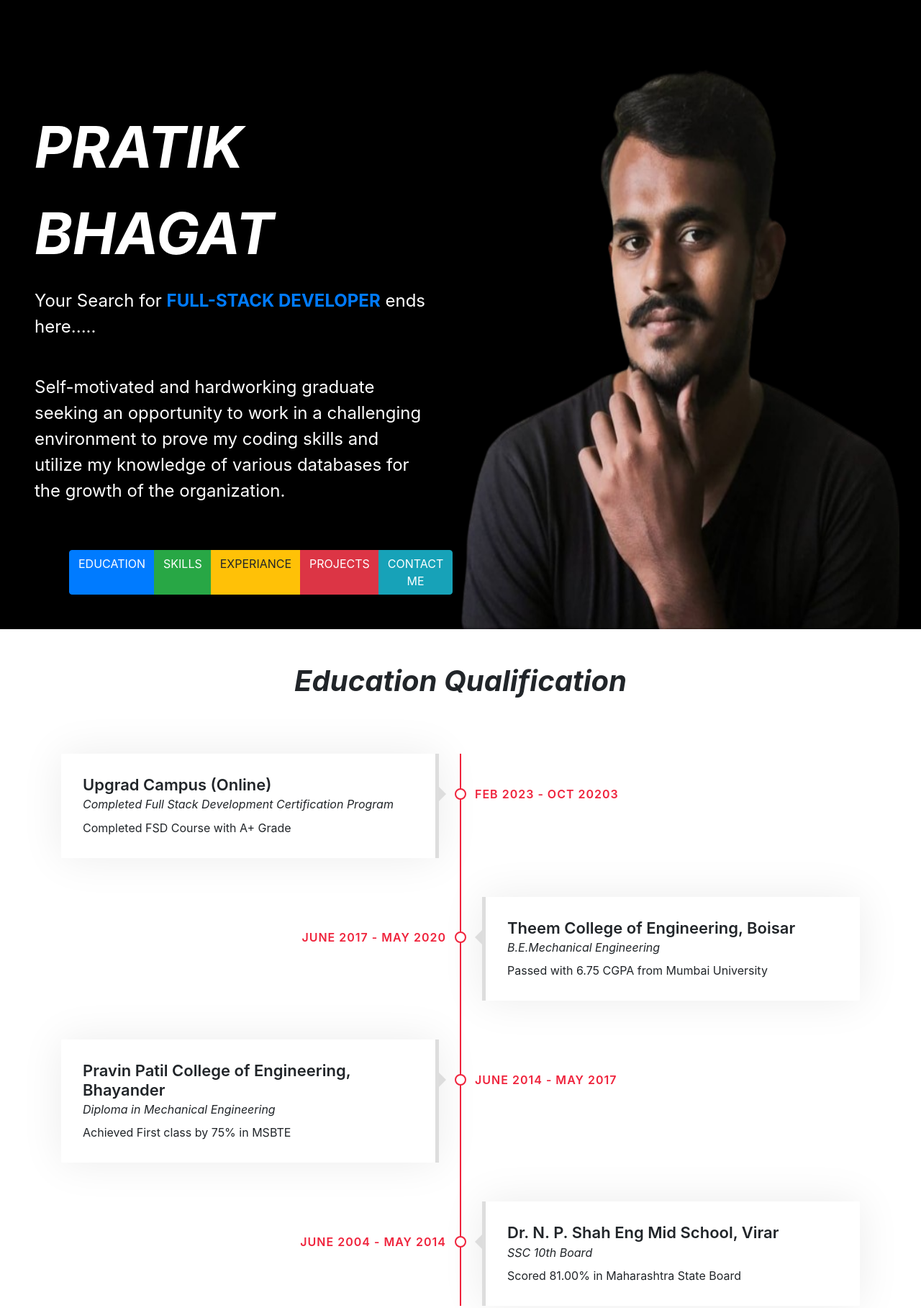
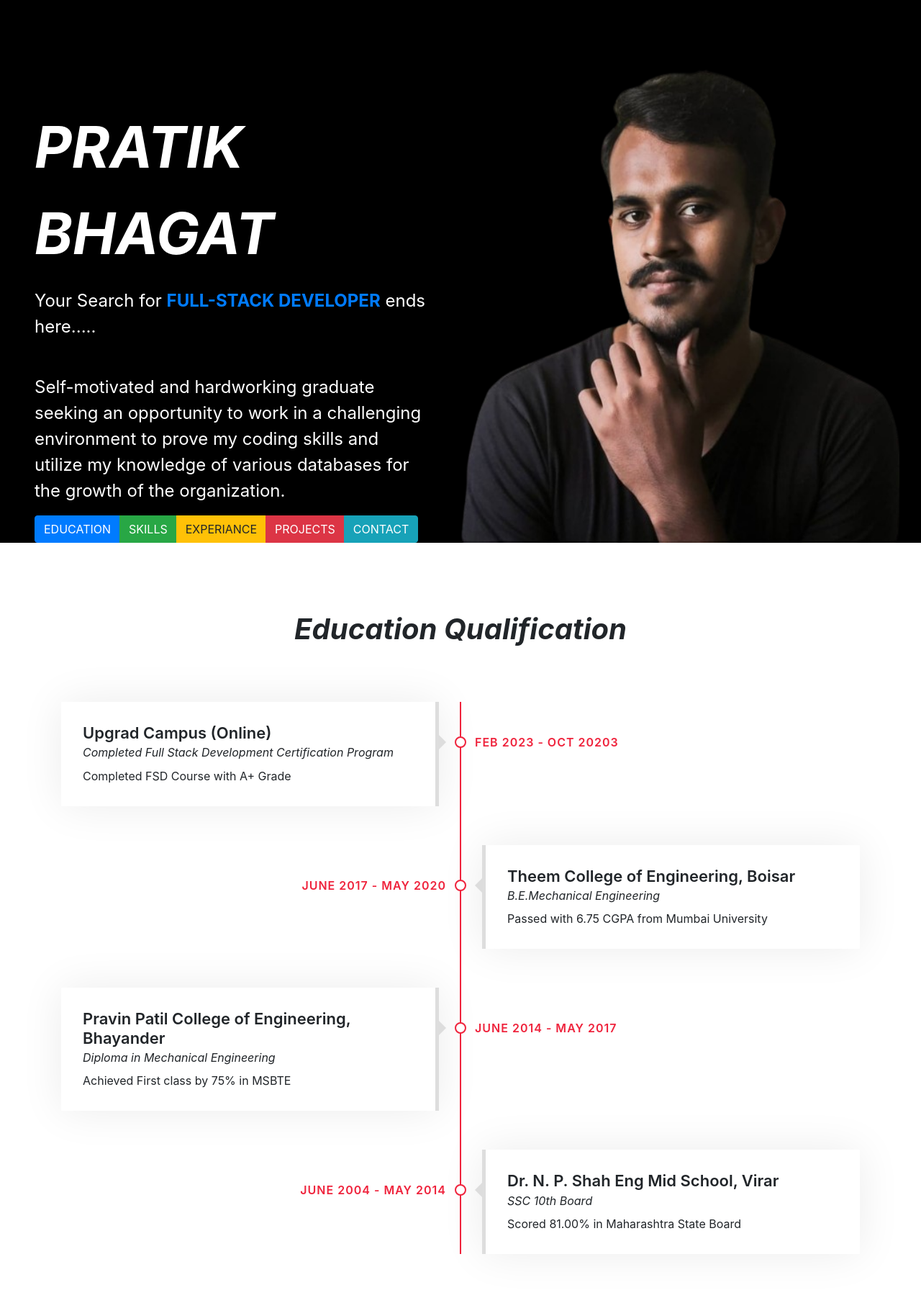
Before and after one commit to joey2310/portfolio_project, a plain HTML site: page index.html in a window 1280 px wide. Shown: the top 1817 px of the page at 72% size. Drawn offline with nearby package versions, Linux system fonts and the light colour scheme.

Commit message:
adjusting first page

```diff
--- a/index.css
+++ b/index.css
@@ -127,6 +127,17 @@
 }
 
 @media (max-width: 767.98px) {
+    .rounded-circle{
+        height: 20px;
+    }
+
+    h5{
+    font-size: 10px;
+    }
+
+    .btn-group{
+        width: 25%;
+    }
     .experience .timeline::after {
         left: 8px;
     }
--- a/index.html
+++ b/index.html
@@ -1,4 +1,3 @@
-
 <!doctype html>
 <html lang="en" data-bs-theme="dark">
 
@@ -21,25 +20,24 @@
 <body>
     <div class="bg-black w-100">
         <div class="row w-100 pt-5 d-flex">
-            <div class="col-6 pt-5">
-                <div class="container ps-5 pt-5 text-white">
+            <div class="col-lg-6 pt-5 text-white">
+                <div class="container ps-5 pt-5">
                     <p class="text-uppercase fst-italic fw-bold" style="font-size:5rem;">Pratik Bhagat</p>
                     <p class="fs-4"> Your Search for <b class="text-primary">FULL-STACK DEVELOPER</b> ends here.....</p>
                     <p class="fs-4 mt-5"> Self-motivated and hardworking graduate seeking an opportunity to work in
                         a challenging environment to prove my coding skills and utilize my knowledge of various
-                        databases
-                        for the growth of the organization.
+                        databases for the growth of the organization.
                     </p>
-                    <div class="btn-group p-5" role="group" aria-label="Basic mixed styles example">
+                    <div class="btn-group" role="group" aria-label="Basic mixed styles example">
                         <a type="button" href="#education" class="btn btn-primary">EDUCATION</a>
                         <a type="button" href="#skills" class="btn btn-success">SKILLS</a>
                         <a type="button" href="#experience" class="btn btn-warning">EXPERIANCE</a>
                         <a type="button" href="#Projects" class="btn btn-danger">PROJECTS</a>
-                        <a type="button" href="#contact" class="btn btn-info">CONTACT ME</a>
+                        <a type="button" href="#contact" class="btn btn-info">CONTACT</a>
                     </div>
                 </div>
             </div>
-            <div class="col-6 d-flex justify-content-end">
+            <div class="col-lg-6 d-flex justify-content-end">
                 <img src="image/pratikbhagat-removebg-preview.png" class="img-fluid pt-5" width="100%"
                     alt="Pratik Bhagat">
             </div>
@@ -47,7 +45,7 @@
     </div>
     <!-- Education Start -->
     <div class="background" id="education">
-        <div class="content">
+        <div class="cotainer py-5">
             <h1 class="text-center pt-5 fst-italic fw-bold">Education Qualification</h1>
             <div class="experience" id="experience">
                 <div class="container">
@@ -157,7 +155,6 @@
             </div>
             <h3 class="text-center pb-5">AND MANY MORE....</h3>
         </div>
-    </div>
     </div>
     <!-- Skills End -->
 
```
